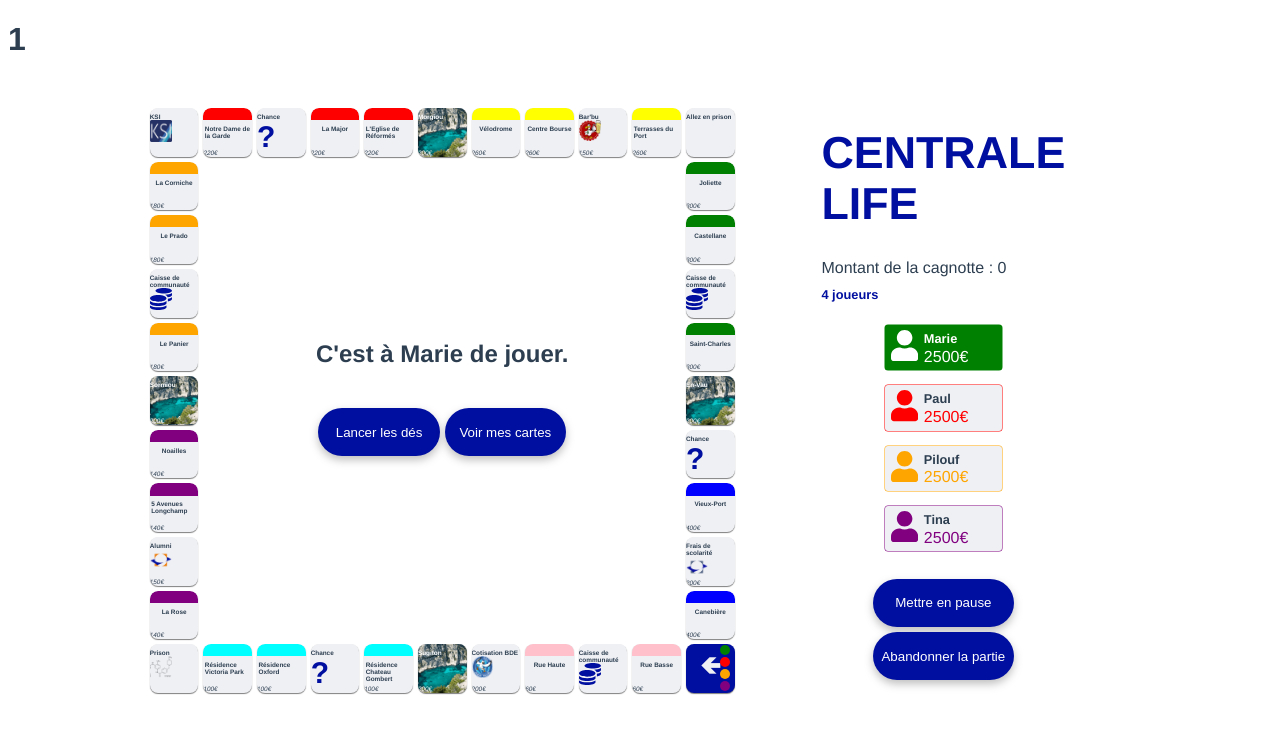
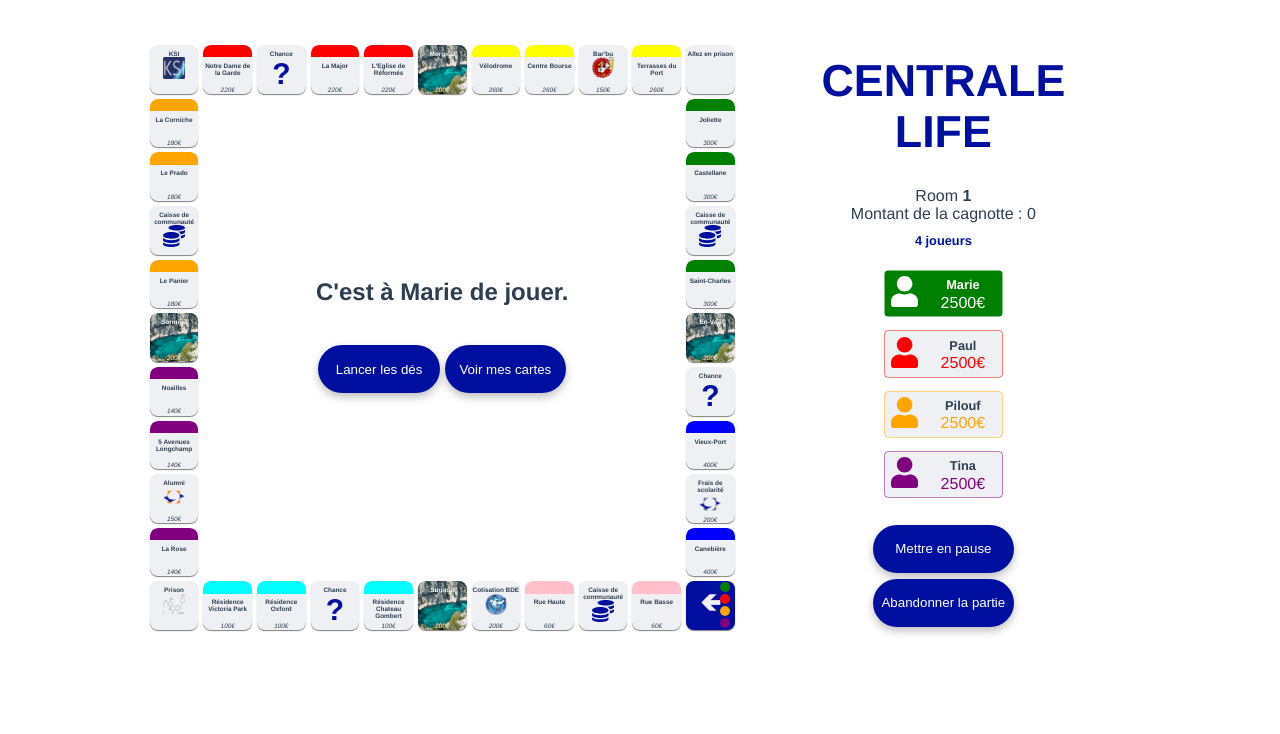
Before and after one commit to amenasria/CentraleLife, a Vue app in the folder front/: page /room/1 in a window 1280 px wide. Shown: the top 734 px of the page. Built offline with nearby package versions, Linux system fonts and the light colour scheme.

Commit message:
Fix fonrts

```diff
--- a/front/package.json
+++ b/front/package.json
@@ -1,5 +1,5 @@
 {
-  "name": "monopoly",
+  "name": "centralelifefront",
   "version": "0.2.0",
   "private": true,
   "scripts": {
--- a/front/public/index.html
+++ b/front/public/index.html
@@ -4,12 +4,12 @@
     <meta charset="utf-8">
     <meta http-equiv="X-UA-Compatible" content="IE=edge">
     <meta name="viewport" content="width=device-width,initial-scale=1.0">
-    <link rel="icon" href="<%= BASE_URL %>favicon.ico">
-    <title><%= htmlWebpackPlugin.options.title %></title>
+    <link rel="icon" href="<%= BASE_URL %>favicon.png">
+    <title>Centrale Life</title>
   </head>
   <body>
     <noscript>
-      <strong>We're sorry but <%= htmlWebpackPlugin.options.title %> doesn't work properly without JavaScript enabled. Please enable it to continue.</strong>
+      <strong>We're sorry but Centrale Life doesn't work properly without JavaScript enabled. Please enable it to continue.</strong>
     </noscript>
     <div id="app"></div>
     <!-- built files will be auto injected -->
--- /dev/null
+++ b/front/src/assets/rooms.json
@@ -0,0 +1,20 @@
+{
+    "rooms": [
+        {
+            "token": "4C212",
+            "users": [
+                {
+                    "id": 1,
+                    "name": "Marie",
+                    "color": "green",
+                    "money": 2500,
+                    "position": 1,
+                    "in_prison": -1,
+                    "properties": []
+                }
+
+            ]
+        }
+    ]
+
+}
--- a/front/src/components/Board.vue
+++ b/front/src/components/Board.vue
@@ -36,9 +36,8 @@
     </div>
     <div class="menu">
         <h1>CENTRALE <br>LIFE</h1>
-        <div>
-          Montant de la cagnotte : {{cagnotte}}
-        </div>
+        <div>Room <b>{{room_token}}</b></div>
+        <div>Montant de la cagnotte : {{cagnotte}}</div>
         <h2>4 joueurs</h2>
         <div class="liste_joueurs">
             <div class="joueur" v-for="user in users" :key="user.id" :class="{active: $data.player + 1 === user.id }" :style="'--user-color: ' + user.color">
@@ -86,6 +85,7 @@ export default {
             card: null,
             lancer: 0,
             cagnotte : 0,
+            room_token: document.location.pathname.replace("/room/", ""),
         }
     },
     methods: {
@@ -184,6 +184,11 @@ export default {
         width: 10px;
         margin-bottom: 2px;
         border-radius: 5px
+    }
+
+    .calanque > .pawn_container > .pawn {
+        border: 1px solid white;
+        border-radius: 5px;
     }
 
     .button_ui {
@@ -330,6 +335,7 @@ export default {
         grid-template-columns: repeat(5, 1fr);
         padding: 1% 10%;
         place-items: center;
+        text-align: center;
     }
 
     .board {
--- a/front/src/views/Room.vue
+++ b/front/src/views/Room.vue
@@ -1,6 +1,5 @@
 <template>
   <div>
-      <h1>{{this.$route.params["room_token"]}}</h1>
       <Board />
   </div>
 </template>
```
Also changed, not shown: front/public/favicon.png (added), front/src/assets/logo_board.png (added).
